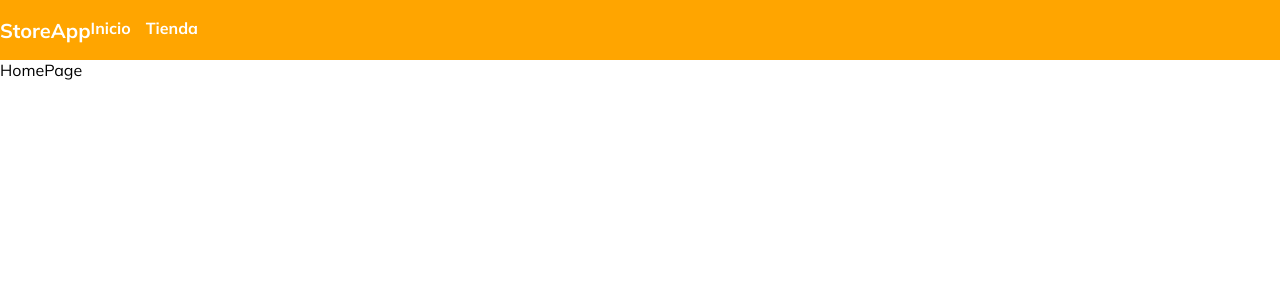
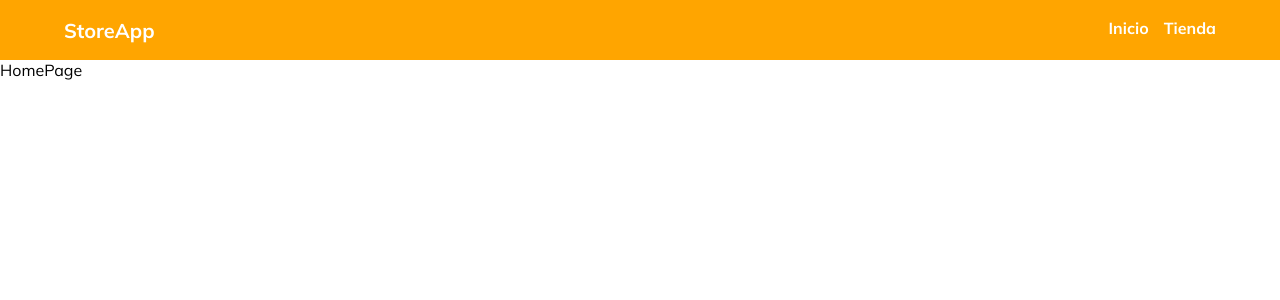
Before and after one commit to DurigoAgustina/store-app, a React (Vite) app: page / in a window 1280 px wide. Shown: the top 300 px of the page. Built offline with nearby package versions, Linux system fonts and the light colour scheme.

Commit message:
Agrego clase container al archivo global

```diff
--- a/src/styles/_global.scss
+++ b/src/styles/_global.scss
@@ -30,3 +30,9 @@ img {
   height: 100%;
   object-fit: cover;
 }
+
+.container {
+  width: 90%;
+  max-width: 1200px;
+  margin: 0 auto;
+}
```
